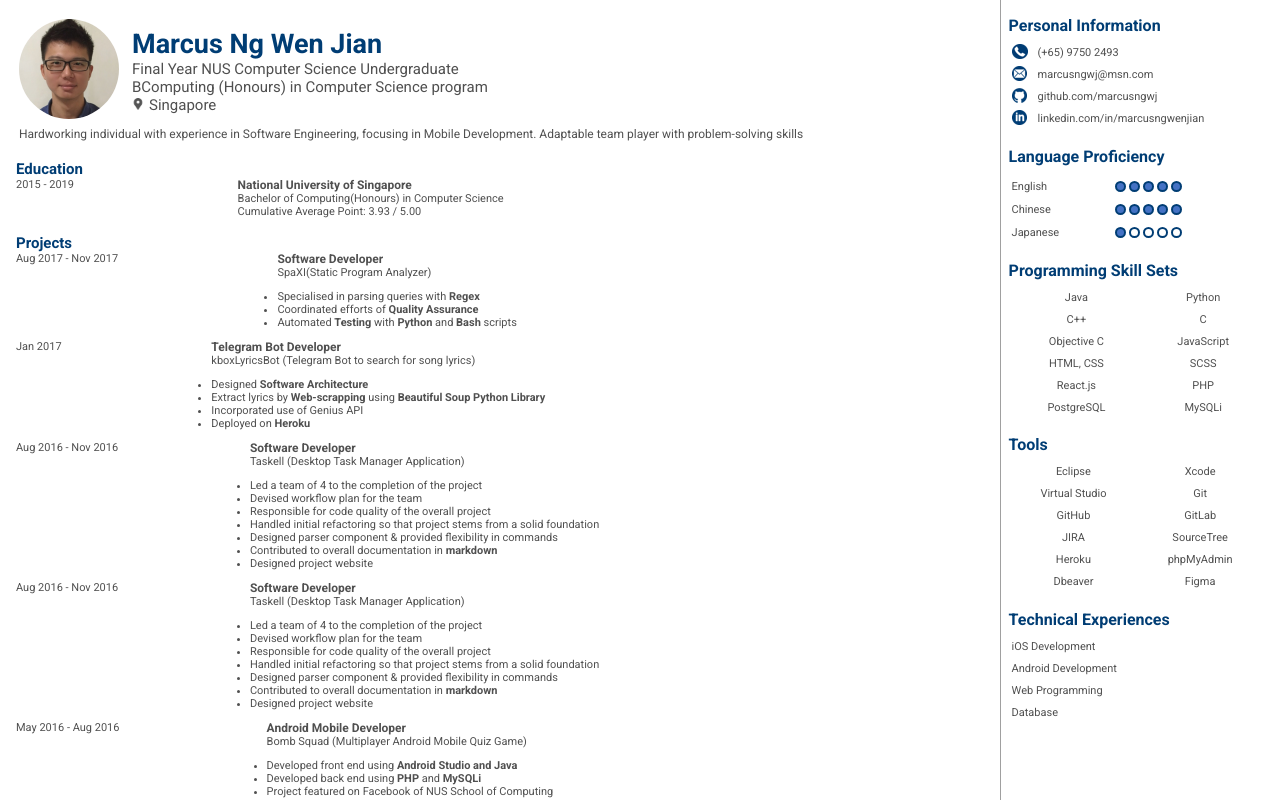
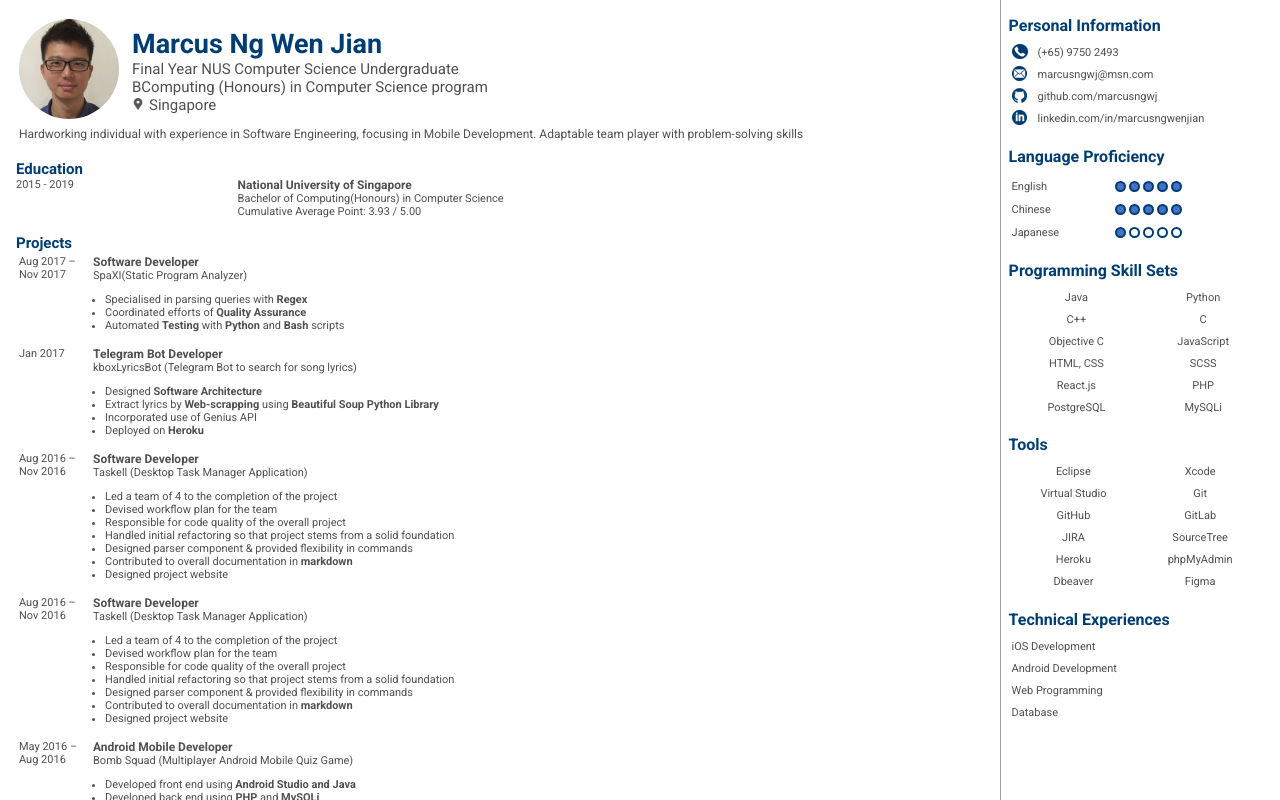
Before and after one commit to marcusngwj/Resume, a React (Create React App) app: page / in a window 1280 px wide. Shown: the top 800 px of the page. Built offline with nearby package versions, Linux system fonts and the light colour scheme.

Commit message:
update project

```diff
--- a/src/columns/mainbar/components/projects/Project.js
+++ b/src/columns/mainbar/components/projects/Project.js
@@ -9,9 +9,12 @@ export default class Project extends Component {
 
   render() {
     return (
-      <div className="project">
+      <tr className="project">
+        <td className="period">
+          <p>{this.props.period}</p>
+        </td>
+        <td>
           <div className="content">
-          <p className="period">{this.props.period}</p>
             <p className="role">{this.props.role}</p>
             <p className="name">{this.props.name}</p>
             <div className="description">
@@ -20,7 +23,8 @@ export default class Project extends Component {
               </ul>
             </div>
           </div>
-      </div>
+        </td>
+      </tr>
     );
   }
 }
--- a/src/columns/mainbar/components/projects/ProjectComponent.js
+++ b/src/columns/mainbar/components/projects/ProjectComponent.js
@@ -12,8 +12,9 @@ export default class ProjectComponent extends Component {
     return (
       <div className="project-component">
         <p className="title">Projects</p>
-
-        <Project period="Aug 2017 - Nov 2017"
+        <table>
+          <tbody>
+            <Project period="Aug 2017 – Nov 2017"
                        role="Software Developer"
                        name="SpaXI(Static Program Analyzer)"
                 description={['Specialised in parsing queries with <strong>Regex</strong>',
@@ -28,7 +29,7 @@ export default class ProjectComponent extends Component {
                               'Incorporated use of Genius API',
                               'Deployed on <strong>Heroku</strong>']}/>
 
-        <Project period="Aug 2016 - Nov 2016"
+            <Project period="Aug 2016 – Nov 2016"
                        role="Software Developer"
                        name="Taskell (Desktop Task Manager Application)"
                 description={['Led a team of 4 to the completion of the project',
@@ -39,7 +40,7 @@ export default class ProjectComponent extends Component {
                               'Contributed to overall documentation in <strong>markdown</strong>',
                               'Designed project website']}/>
 
-        <Project period="Aug 2016 - Nov 2016"
+            <Project period="Aug 2016 – Nov 2016"
                        role="Software Developer"
                        name="Taskell (Desktop Task Manager Application)"
                 description={['Led a team of 4 to the completion of the project',
@@ -50,13 +51,14 @@ export default class ProjectComponent extends Component {
                               'Contributed to overall documentation in <strong>markdown</strong>',
                               'Designed project website']}/>
 
-        <Project period="May 2016 - Aug 2016"
+            <Project period="May 2016 – Aug 2016"
                        role="Android Mobile Developer"
                        name="Bomb Squad (Multiplayer Android Mobile Quiz Game)"
                 description={['Developed front end using <strong>Android Studio and Java</strong>',
                               'Developed back end using <strong>PHP</strong> and <strong>MySQLi</strong>',
                               'Project featured on Facebook of NUS School of Computing']}/>
-
+          </tbody>
+        </table>
       </div>
     );
   }
--- a/src/columns/mainbar/components/projects/style.css
+++ b/src/columns/mainbar/components/projects/style.css
@@ -8,18 +8,18 @@
     font-size: 15px;
     font-weight: bold; }
 
+.project .period {
+  font-size: 11px;
+  width: 70px;
+  vertical-align: top; }
+  .project .period p {
+    padding: 0;
+    margin: 0; }
+
 .project .content {
   padding: 0;
   margin: 0;
-  font-size: 11px;
-  display: grid;
-  grid-template-areas: 'period role role role'
- 'period name name name'
- 'period desc desc desc'; }
-  .project .content .period {
-    grid-area: period;
-    padding: 0;
-    margin: 0; }
+  font-size: 11px; }
   .project .content .role {
     grid-area: role;
     padding: 0;
@@ -35,4 +35,4 @@
     padding: 0;
     margin: 0; }
     .project .content .description ul {
-      padding-left: 0px; }
+      padding-left: 12px; }
--- a/src/columns/mainbar/components/projects/style.scss
+++ b/src/columns/mainbar/components/projects/style.scss
@@ -13,21 +13,21 @@
 }
 
 .project {
+  .period {
+    font-size: $MAINBAR_SUBCOMPONENT_TEXT_FONT_SIZE;
+    width: 70px;
+    vertical-align: top;
+
+    p {
+      padding: 0;
+      margin: 0;
+    }
+  }
+
   .content {
     padding: 0;
     margin: 0;
     font-size: $MAINBAR_SUBCOMPONENT_TEXT_FONT_SIZE;
-    display: grid;
-    grid-template-areas:
-    'period role role role'
-    'period name name name'
-    'period desc desc desc';
-
-    .period {
-      grid-area: period;
-      padding: 0;
-      margin: 0;
-    }
 
     .role {
       grid-area: role;
@@ -49,7 +49,7 @@
       margin: 0;
 
       ul {
-        padding-left: 0px;
+        padding-left: 12px;
       }
     }
   }
```
Lines whose indentation alone changed are shown as unchanged.
